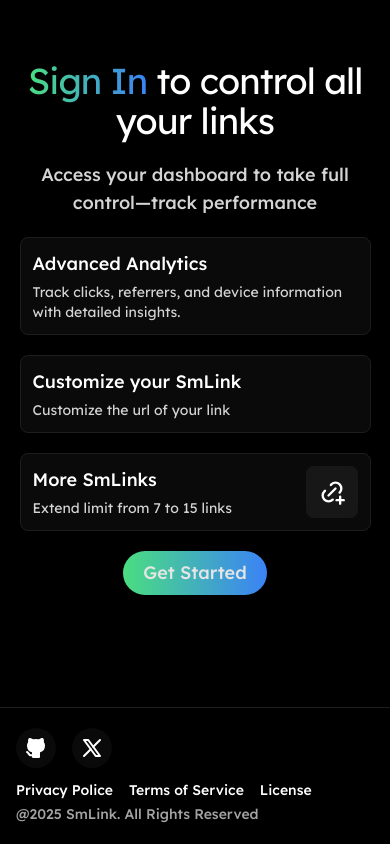
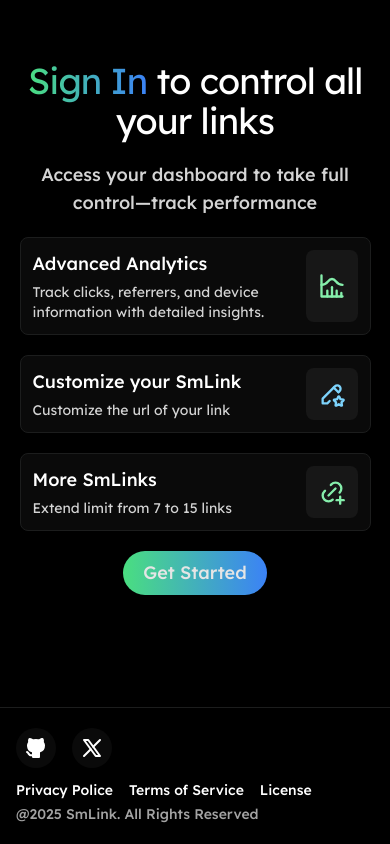
Before and after one commit to JoSG7/sm-link, a Next.js app: page / in a window 390 px wide. Shown: the part 1578-2422 px from the top of the page. Built offline with nearby package versions, Linux system fonts and the light colour scheme; no server answers.

Commit message:
responsive 11

```diff
--- a/src/components/home/sections/LoginDetails/LoginDetails.tsx
+++ b/src/components/home/sections/LoginDetails/LoginDetails.tsx
@@ -26,9 +26,9 @@
                   </p>
                 </div>
 
-                {/* <div className="flex items-center p-3 rounded-lg bg-neutral-900">
-                  <IconChartHistogram className=" size-7" />
-                </div> */}
+                <div className="flex items-center p-3 rounded-lg bg-neutral-900">
+                  <IconChartHistogram className="text-green-300 size-7" />
+                </div>
               </article>
 
               <article className="p-3 rounded-lg flex gap-5 bg-neutral-950 border border-graphite">
@@ -38,8 +38,11 @@
                     Customize the url of your link
                   </p>
                 </div>
+
+                <div className="flex items-center p-3 rounded-lg bg-neutral-900">
+                  <IconPencilStar className="text-sky-300 size-7" />
+                </div>
               </article>
-
 
               <article className="p-3 rounded-lg flex gap-5 bg-neutral-950 border border-graphite grow">
                 <div className="grow">
@@ -50,7 +53,7 @@
                 </div>
 
                 <div className="flex items-center p-3 rounded-lg bg-neutral-900">
-                  <IconLinkPlus className=" size-7" />
+                  <IconLinkPlus className="text-green-300 size-7" />
                 </div>
               </article>
 
```
